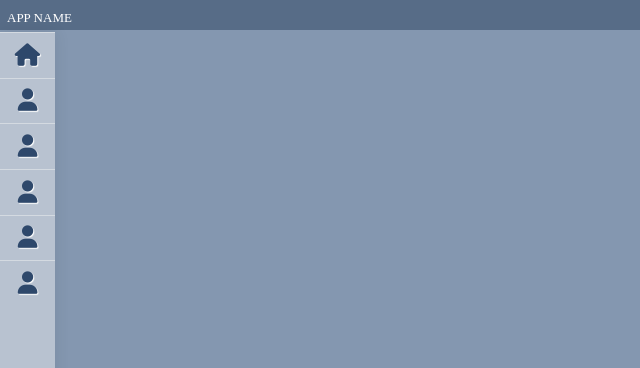
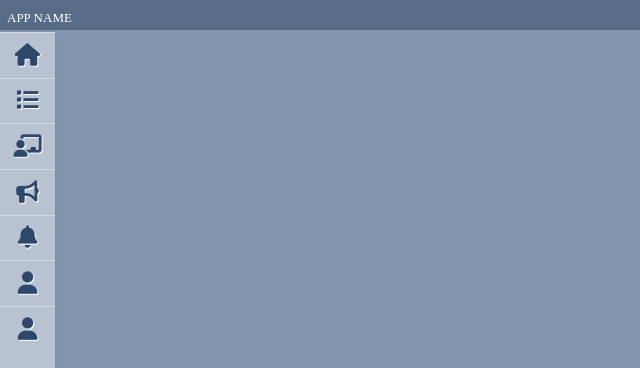
Before and after one commit to LiU-SKY/adventuredesign2, an Electron app: page src/index.html in a window 1280 px wide. Shown: the top 368 px of the page, 0-640 px from the left. Drawn offline with Linux system fonts and the light colour scheme; a web font is replaced by a local one.

Commit message:
edit menu list

```diff
--- a/src/index.html
+++ b/src/index.html
@@ -33,42 +33,45 @@
         <ul>
 
           <li>
-            <a href="http://startific.com">
+            <a >
               <i class="fa fa-home fa-lg"></i>
-              <span class="nav-text">Status</span>
+              <span class="nav-text">MAIN</span>
+            </a>
+          </li>
+          <li>
+            <a>
+            <i class="fa fa-list fa-lg"></i>
+            <span class="nav-text">LIST</span></a>
+          </li>
+          <li>
+            <a >
+              <i class="fa fa-chalkboard-user fa-lg"></i>
+              <span class="nav-text">Class Management</span>
+            </a>
+          </li>
+          <li>
+            <a >
+              <i class="fa fa-bullhorn fa-lg"></i>
+              <span class="nav-text">Class Notice</span>
+            </a>
+          </li>
+          <li>
+            <a >
+              <i class="fa fa-bell fa-lg"></i>
+              <span class="nav-text">Alarm</span>
+            </a>
+          </li>
+          <li>
+            <a >
+              <i class="fa fa-user fa-lg"></i>
+              <span class="nav-text">List</span>
             </a>
           </li>
 
           <li>
-            <a href="http://startific.com">
+            <a >
               <i class="fa fa-user fa-lg"></i>
-              <span class="nav-text">List</span>
-            </a>
-          </li>
-          <li>
-            <a href="http://startific.com">
-              <i class="fa fa-user fa-lg"></i>
-              <span class="nav-text">List</span>
-            </a>
-          </li>
-          <li>
-            <a href="http://startific.com">
-              <i class="fa fa-user fa-lg"></i>
-              <span class="nav-text">List</span>
-            </a>
-          </li>
-          <li>
-            <a href="http://startific.com">
-              <i class="fa fa-user fa-lg"></i>
-              <span class="nav-text">List</span>
-            </a>
-          </li>
-          <li><a></a></li>
-
-          <li>
-            <a href="http://startific.com">
-              <i class="fa fa-user fa-lg"></i>
-              <span class="nav-text">Lis2t</span>
+              <span class="nav-text">List 2</span>
             </a>
           </li>
 
```
